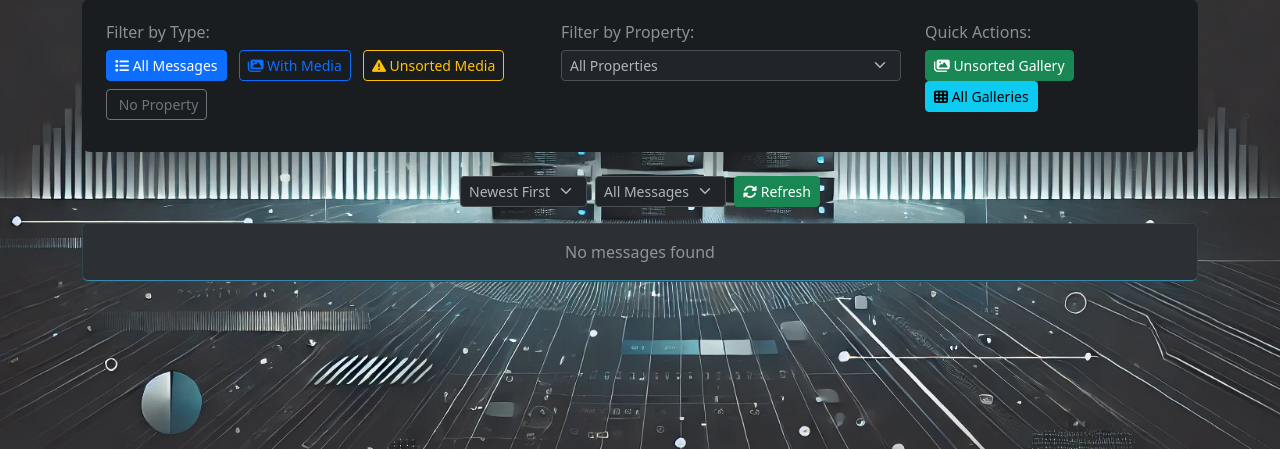
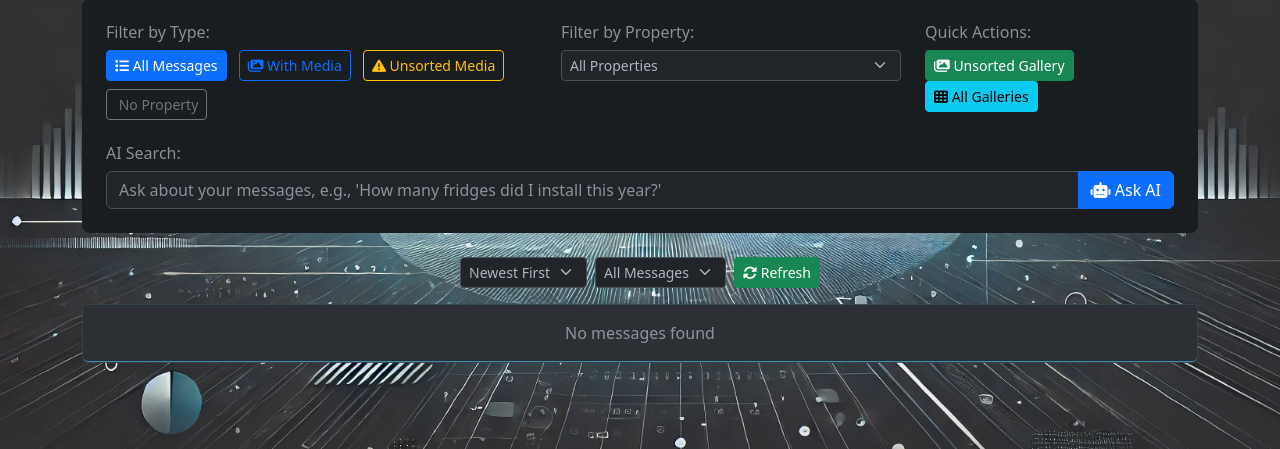
Before and after one commit to oakweb/openphone-monitor, a Flask app: page /messages in a window 1280 px wide. Shown: the part 262-711 px from the top of the page. Run offline with Flask 3, Linux system fonts and the light colour scheme; some libraries are stand-ins or nearby versions.

Commit message:
Fix eval error, add AI search for messages, improve pagination

```diff
--- a/main.py
+++ b/main.py
@@ -184,6 +184,8 @@ def index():
 
 # Replace your messages_view route with this improved version
 
+# Replace your messages_view route with this version
+
 @app.route("/messages")
 def messages_view():
     """Displays message overview or detail for a specific number."""
@@ -224,12 +226,23 @@ def messages_view():
             per_page = request.args.get('per_page', 50, type=int)
             filter_type = request.args.get('filter', 'all')  # all, with_media, without_property
             property_filter = request.args.get('property_id', type=int)
+            search_query = request.args.get('search', '')
 
             # Start with base query
             query = Message.query.options(
                 joinedload(Message.property),
                 joinedload(Message.contact)
             )
+
+            # Apply search filter if provided
+            if search_query:
+                query = query.filter(
+                    db.or_(
+                        Message.message.ilike(f'%{search_query}%'),
+                        Message.phone_number.ilike(f'%{search_query}%'),
+                        Message.contact_name.ilike(f'%{search_query}%')
+                    )
+                )
 
             # Apply filters
             if filter_type == 'with_media':
@@ -259,8 +272,22 @@ def messages_view():
             query = query.order_by(Message.timestamp.desc())
             pagination = query.paginate(page=page, per_page=per_page, error_out=False)
 
+            # Parse media paths for each message
+            import json
+            for msg in pagination.items:
+                msg.parsed_media_paths = []
+                if msg.local_media_paths and msg.local_media_paths.startswith('['):
+                    try:
+                        msg.parsed_media_paths = json.loads(msg.local_media_paths)
+                    except:
+                        pass
+
             # Get properties for filter dropdown
             properties_list = Property.query.order_by(Property.name).all()
+
+            # Get known contact phones for the template
+            known_contacts = Contact.query.all()
+            known_contact_phones = {c.phone_number for c in known_contacts}
 
             # Count statistics
             total_messages = Message.query.count()
@@ -280,8 +307,10 @@ def messages_view():
                                  messages=pagination.items,
                                  pagination=pagination,
                                  properties=properties_list,
+                                 known_contact_phones=known_contact_phones,
                                  filter_type=filter_type,
                                  property_filter=property_filter,
+                                 search_query=search_query,
                                  total_messages=total_messages,
                                  messages_with_media=messages_with_media,
                                  unsorted_media=unsorted_media)
@@ -291,6 +320,85 @@ def messages_view():
         app.logger.error(f"❌ Error in messages_view: {ex}")
         flash(f"Error: {ex}", "danger")
         return redirect(url_for('index'))
+
+
+# New AI Search Route
+@app.route("/messages/ai-search", methods=["POST"])
+def ai_search_messages():
+    """Use AI to search and analyze messages"""
+    try:
+        import openai
+        import os
+
+        # Get OpenAI API key from environment
+        openai_api_key = os.getenv('OPENAI_API_KEY')
+        if not openai_api_key:
+            return jsonify({"error": "OpenAI API key not configured"}), 400
+
+        openai.api_key = openai_api_key
+
+        # Get the search query
+        query = request.json.get('query', '')
+        if not query:
+            return jsonify({"error": "No query provided"}), 400
+
+        # Fetch relevant messages based on keywords
+        keywords = ['fridge', 'refrigerator', 'appliance', 'install', 'repair', 'maintenance']
+        relevant_messages = []
+
+        # Get all messages with properties
+        messages = Message.query.options(
+            joinedload(Message.property),
+            joinedload(Message.contact)
+        ).filter(
+            Message.message.isnot(None)
+        ).all()
+
+        # Build context for AI
+        message_context = []
+        for msg in messages:
+            if msg.message and any(keyword in msg.message.lower() for keyword in keywords):
+                message_context.append({
+                    'date': msg.timestamp.strftime('%Y-%m-%d'),
+                    'property': msg.property.name if msg.property else 'Unknown',
+                    'message': msg.message[:200],  # Truncate long messages
+                    'contact': msg.contact.contact_name if msg.contact else msg.phone_number
+                })
+
+        # Prepare AI prompt
+        prompt = f"""
+        You are analyzing property management messages. Based on the following messages, answer this question: {query}
+
+        Messages:
+        {json.dumps(message_context, indent=2)}
+
+        Provide a clear, concise answer with specific details like counts, property names, and dates.
+        """
+
+        # Call OpenAI
+        response = openai.ChatCompletion.create(
+            model="gpt-3.5-turbo",
+            messages=[
+                {"role": "system", "content": "You are a helpful property management assistant analyzing message history."},
+                {"role": "user", "content": prompt}
+            ],
+            max_tokens=500,
+            temperature=0.3
+        )
+
+        ai_response = response.choices[0].message.content
+
+        # Find specific message IDs mentioned
+        relevant_msg_ids = [msg.id for msg in messages if msg.message and any(keyword in msg.message.lower() for keyword in keywords)]
+
+        return jsonify({
+            "response": ai_response,
+            "relevant_messages": relevant_msg_ids[:10]  # Limit to 10 most relevant
+        })
+
+    except Exception as e:
+        app.logger.error(f"AI Search error: {e}")
+        return jsonify({"error": str(e)}), 500
 
 
 @app.route('/properties')
--- a/templates/messages_overview.html
+++ b/templates/messages_overview.html
@@ -264,6 +264,26 @@
         </a>
       </div>
     </div>
+
+    <!-- AI Search Section -->
+    <div class="row mt-3">
+      <div class="col-12">
+        <h6 class="text-muted mb-2">AI Search:</h6>
+        <div class="input-group">
+          <input type="text" id="aiSearchInput" class="form-control"
+                 placeholder="Ask about your messages, e.g., 'How many fridges did I install this year?'">
+          <button class="btn btn-primary" id="aiSearchBtn" type="button">
+            <i class="fas fa-robot"></i> Ask AI
+          </button>
+        </div>
+        <div id="aiSearchResults" class="mt-3" style="display: none;">
+          <div class="alert alert-info">
+            <h6 class="alert-heading">AI Response:</h6>
+            <p id="aiResponseText" class="mb-0"></p>
+          </div>
+        </div>
+      </div>
+    </div>
   </div>
 
   <div class="controls mb-3">
@@ -319,12 +339,17 @@
                 <p class="message-text">{{ msg.message }}</p>
               {% endif %}
               {# --- Media Display --- #}
-              {# Parse local_media_paths as JSON if it starts with [ #}
+              {# Parse local_media_paths - it's already a JSON string in the database #}
               {% if msg.local_media_paths and msg.local_media_paths != '[]' and msg.local_media_paths != '' %}
                 <div class="message-media">
+                  {% set paths_to_display = [] %}
                   {% if msg.local_media_paths.startswith('[') %}
-                    {% set paths_list = msg.local_media_paths | replace("'", '"') | replace('\\', '') %}
-                    {% set paths_to_display = paths_list | safe | eval if paths_list else [] %}
+                    {# It's a JSON array, we'll parse it in Python instead #}
+                    {% for path in msg.parsed_media_paths %}
+                      {% if path %}
+                        {% set _ = paths_to_display.append(path) %}
+                      {% endif %}
+                    {% endfor %}
                   {% else %}
                     {% set paths_to_display = msg.local_media_paths.split(',') %}
                   {% endif %}
@@ -521,6 +546,71 @@
           }
       }
 
+      // AI Search functionality
+      const aiSearchBtn = document.getElementById('aiSearchBtn');
+      const aiSearchInput = document.getElementById('aiSearchInput');
+      const aiSearchResults = document.getElementById('aiSearchResults');
+      const aiResponseText = document.getElementById('aiResponseText');
+
+      if (aiSearchBtn && aiSearchInput) {
+          aiSearchBtn.addEventListener('click', async () => {
+              const query = aiSearchInput.value.trim();
+              if (!query) return;
+
+              // Show loading state
+              aiSearchBtn.disabled = true;
+              aiSearchBtn.innerHTML = '<i class="fas fa-spinner fa-spin"></i> Thinking...';
+
+              try {
+                  const response = await fetch('/messages/ai-search', {
+                      method: 'POST',
+                      headers: {
+                          'Content-Type': 'application/json',
+                      },
+                      body: JSON.stringify({ query: query })
+                  });
+
+                  const data = await response.json();
+
+                  if (response.ok) {
+                      aiResponseText.textContent = data.response;
+                      aiSearchResults.style.display = 'block';
+
+                      // Highlight relevant messages if any
+                      if (data.relevant_messages && data.relevant_messages.length > 0) {
+                          data.relevant_messages.forEach(msgId => {
+                              const msgElement = document.getElementById(`msg-${msgId}`);
+                              if (msgElement) {
+                                  msgElement.style.backgroundColor = 'rgba(108, 185, 211, 0.2)';
+                              }
+                          });
+                      }
+                  } else {
+                      aiResponseText.textContent = `Error: ${data.error || 'Failed to get AI response'}`;
+                      aiSearchResults.style.display = 'block';
+                      aiSearchResults.querySelector('.alert').classList.remove('alert-info');
+                      aiSearchResults.querySelector('.alert').classList.add('alert-danger');
+                  }
+              } catch (error) {
+                  aiResponseText.textContent = `Error: ${error.message}`;
+                  aiSearchResults.style.display = 'block';
+                  aiSearchResults.querySelector('.alert').classList.remove('alert-info');
+                  aiSearchResults.querySelector('.alert').classList.add('alert-danger');
+              } finally {
+                  // Reset button
+                  aiSearchBtn.disabled = false;
+                  aiSearchBtn.innerHTML = '<i class="fas fa-robot"></i> Ask AI';
+              }
+          });
+
+          // Allow Enter key to search
+          aiSearchInput.addEventListener('keypress', (e) => {
+              if (e.key === 'Enter') {
+                  aiSearchBtn.click();
+              }
+          });
+      }
+
     });
   </script>
 {% endblock %} {# Closes the scripts block #}
```
